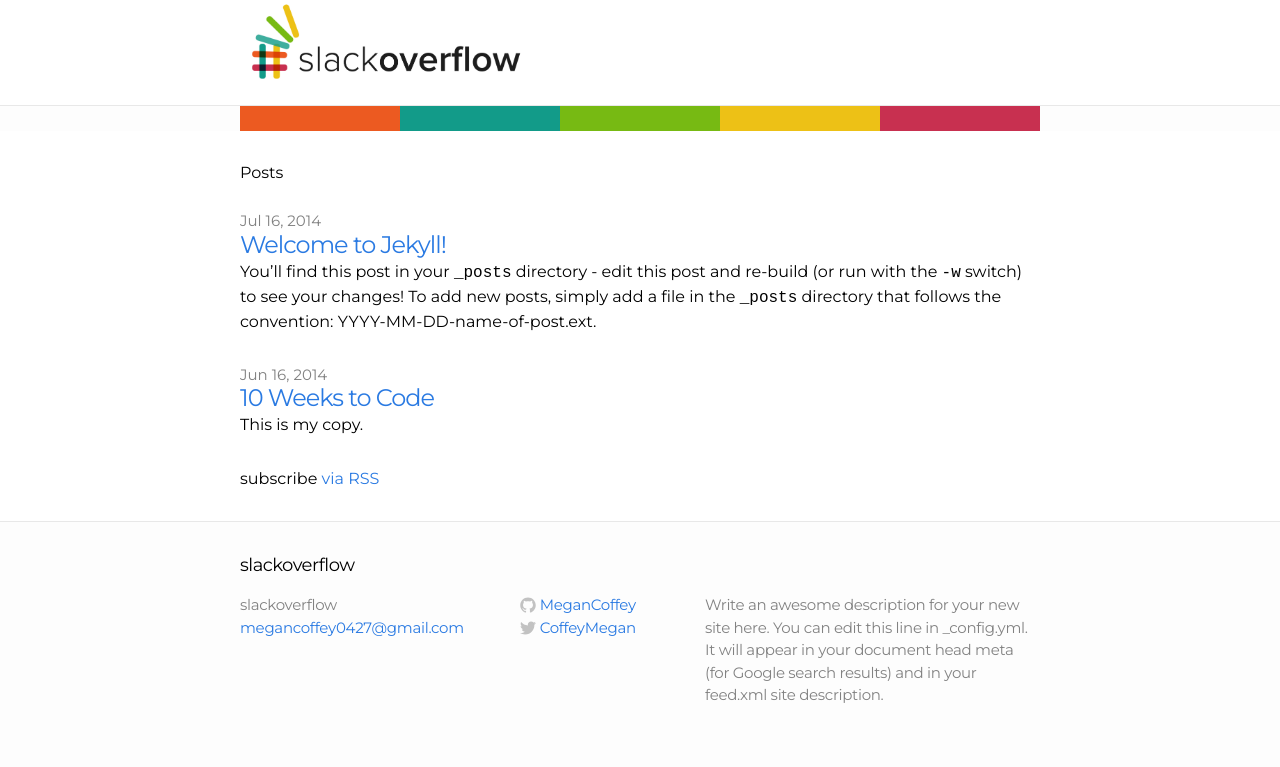
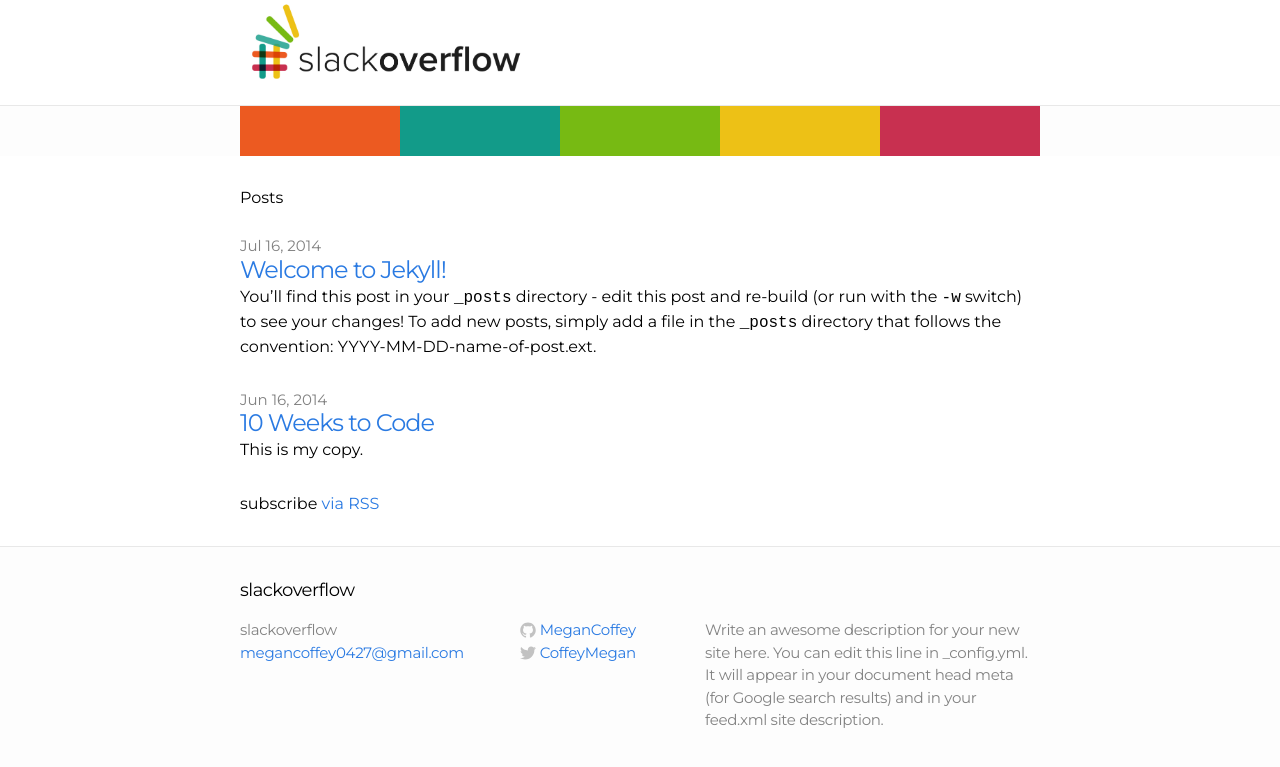
Before and after one commit to MeganCoffey/MeganCoffey.github.io, a Jekyll site: the page built from index.html, in a window 1280 px wide and 900 px high. Shown: the top 767 px of the window. Built offline with Jekyll 4.4.1, drawn with Linux system fonts in a browser that asks for light colours.

Commit message:
update margin top

```diff
--- a/css/main.css
+++ b/css/main.css
@@ -15,7 +15,7 @@
   line-height: 1.5;
   font-weight: 300;
   background-color: #fdfdfd;
-  margin-top: 75px;
+  margin-top: 100px;
 }
 
 h1, h2, h3, h4, h5, h6 { font-size: 100%; font-weight: 400; }
```
